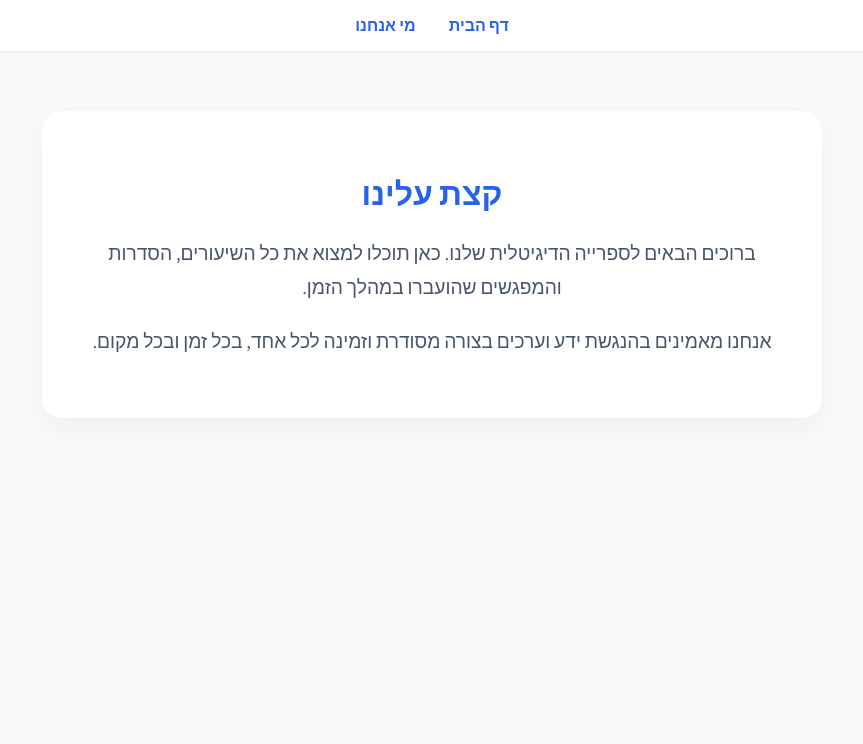
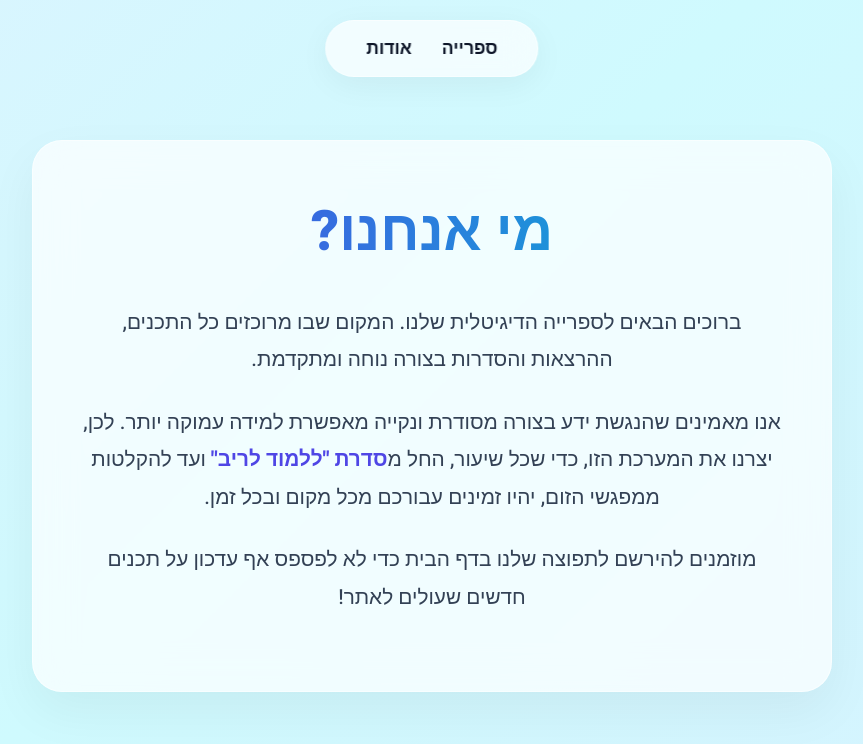
Before and after one commit to xsx-x/Couple-or-individual, a plain HTML site: page about.html in a window 1280 px wide. Shown: the whole page, without its empty margins (208-1071 px from the left). Drawn offline with Linux system fonts and the light colour scheme.

Commit message:
Update about.html

```diff
--- a/about.html
+++ b/about.html
@@ -3,27 +3,140 @@
 <head>
     <meta charset="UTF-8">
     <meta name="viewport" content="width=device-width, initial-scale=1.0">
-    <title>מי אנחנו</title>
-    <link href="https://fonts.googleapis.com/css2?family=Assistant:wght@400;700&display=swap" rel="stylesheet">
+    <title>אודות | הספרייה הדיגיטלית</title>
+    <link href="https://fonts.googleapis.com/css2?family=Heebo:wght@300;500;800&display=swap" rel="stylesheet">
     <style>
-        :root { --primary: #2563eb; --bg: #f8fafc; }
-        body { font-family: 'Assistant', sans-serif; background-color: var(--bg); margin: 0; }
-        .top-nav { background: white; padding: 15px; text-align: center; box-shadow: 0 2px 5px rgba(0,0,0,0.05); }
-        .top-nav a { margin: 0 15px; text-decoration: none; color: var(--primary); font-weight: bold; }
-        .content { max-width: 700px; margin: 60px auto; background: white; padding: 40px; border-radius: 20px; box-shadow: 0 10px 30px rgba(0,0,0,0.05); text-align: center; }
-        h1 { color: var(--primary); }
-        p { line-height: 1.8; font-size: 1.2rem; color: #475569; }
+        :root {
+            --primary: #4f46e5;
+            --secondary: #06b6d4;
+            --dark: #0f172a;
+            --glass-bg: rgba(255, 255, 255, 0.7);
+            --glass-border: rgba(255, 255, 255, 0.5);
+        }
+
+        body {
+            font-family: 'Heebo', sans-serif;
+            margin: 0;
+            padding: 0;
+            color: var(--dark);
+            background: linear-gradient(-45deg, #e0e7ff, #cffafe, #f3e8ff, #f8fafc);
+            background-size: 400% 400%;
+            animation: gradientBG 15s ease infinite;
+            min-height: 100vh;
+        }
+
+        @keyframes gradientBG {
+            0% { background-position: 0% 50%; }
+            50% { background-position: 100% 50%; }
+            100% { background-position: 0% 50%; }
+        }
+
+        /* תפריט זהה לדף הבית */
+        .top-nav {
+            position: fixed;
+            top: 20px;
+            left: 50%;
+            transform: translateX(-50%);
+            background: var(--glass-bg);
+            backdrop-filter: blur(15px);
+            -webkit-backdrop-filter: blur(15px);
+            padding: 15px 40px;
+            border-radius: 50px;
+            box-shadow: 0 8px 32px rgba(0, 0, 0, 0.05);
+            border: 1px solid var(--glass-border);
+            z-index: 1000;
+            display: flex;
+            gap: 30px;
+            transition: all 0.3s;
+        }
+
+        .top-nav a {
+            text-decoration: none;
+            color: var(--dark);
+            font-weight: 800;
+            font-size: 1.1rem;
+            position: relative;
+            transition: color 0.3s;
+        }
+
+        .top-nav a:hover { color: var(--primary); }
+        .top-nav a::after {
+            content: '';
+            position: absolute;
+            width: 0;
+            height: 3px;
+            bottom: -5px;
+            left: 0;
+            background: var(--primary);
+            transition: width 0.3s ease;
+            border-radius: 2px;
+        }
+        .top-nav a:hover::after { width: 100%; }
+
+        .container {
+            max-width: 800px;
+            margin: 140px auto 50px;
+            padding: 0 20px;
+        }
+
+        /* עיצוב תיבת התוכן המרכזית */
+        .content-card {
+            background: var(--glass-bg);
+            backdrop-filter: blur(20px);
+            -webkit-backdrop-filter: blur(20px);
+            border: 1px solid var(--glass-border);
+            border-radius: 30px;
+            padding: 50px;
+            box-shadow: 0 20px 50px rgba(0, 0, 0, 0.05);
+            text-align: center;
+            opacity: 0;
+            transform: translateY(40px);
+            animation: fadeInUp 0.8s ease-out forwards;
+        }
+
+        @keyframes fadeInUp {
+            to { opacity: 1; transform: translateY(0); }
+        }
+
+        h1 {
+            font-size: 3.5rem;
+            font-weight: 800;
+            background: linear-gradient(to right, var(--primary), var(--secondary));
+            -webkit-background-clip: text;
+            -webkit-text-fill-color: transparent;
+            margin-top: 0;
+            margin-bottom: 30px;
+        }
+
+        p {
+            font-size: 1.3rem;
+            line-height: 1.8;
+            color: #334155;
+            margin-bottom: 25px;
+        }
+
+        .highlight {
+            font-weight: 800;
+            color: var(--primary);
+        }
+
     </style>
 </head>
 <body>
+
 <nav class="top-nav">
-    <a href="index.html">דף הבית</a>
-    <a href="about.html">מי אנחנו</a>
+    <a href="index.html">ספרייה</a>
+    <a href="about.html">אודות</a>
 </nav>
-<div class="content">
-    <h1>קצת עלינו</h1>
-    <p>ברוכים הבאים לספרייה הדיגיטלית שלנו. כאן תוכלו למצוא את כל השיעורים, הסדרות והמפגשים שהועברו במהלך הזמן.</p>
-    <p>אנחנו מאמינים בהנגשת ידע וערכים בצורה מסודרת וזמינה לכל אחד, בכל זמן ובכל מקום.</p>
+
+<div class="container">
+    <div class="content-card">
+        <h1>מי אנחנו?</h1>
+        <p>ברוכים הבאים לספרייה הדיגיטלית שלנו. המקום שבו מרוכזים כל התכנים, ההרצאות והסדרות בצורה נוחה ומתקדמת.</p>
+        <p>אנו מאמינים שהנגשת ידע בצורה מסודרת ונקייה מאפשרת למידה עמוקה יותר. לכן, יצרנו את המערכת הזו, כדי שכל שיעור, החל מ<span class="highlight">סדרת "ללמוד לריב"</span> ועד להקלטות ממפגשי הזום, יהיו זמינים עבורכם מכל מקום ובכל זמן.</p>
+        <p>מוזמנים להירשם לתפוצה שלנו בדף הבית כדי לא לפספס אף עדכון על תכנים חדשים שעולים לאתר!</p>
+    </div>
 </div>
+
 </body>
 </html>
```
